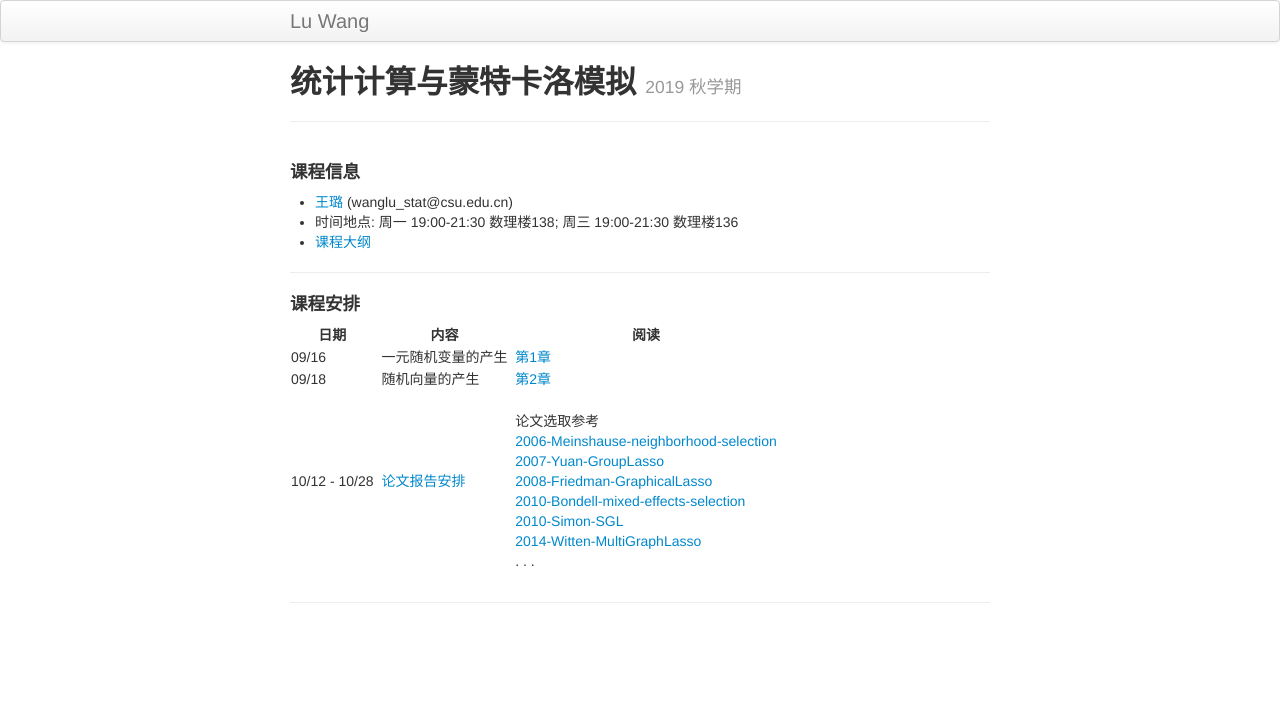
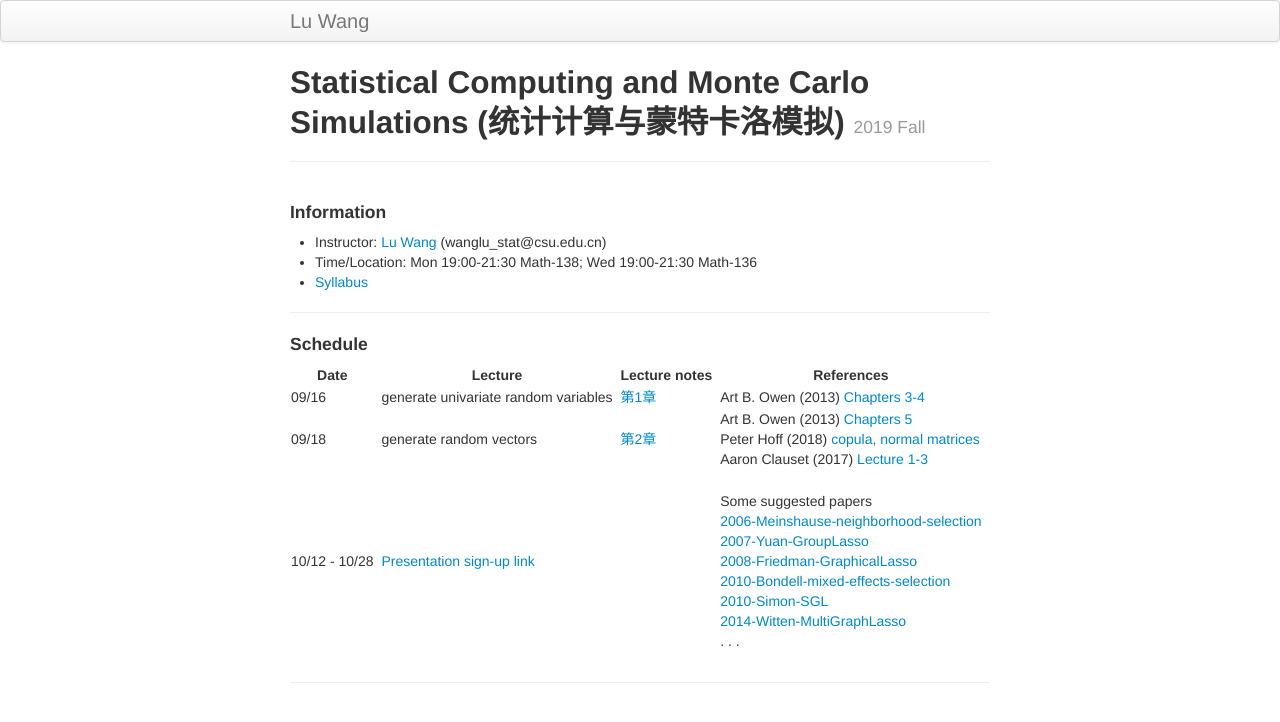
Before and after one commit to wangronglu/StatisticalComputing, a Jekyll site: the page built from index.md, in a window 1280 px wide. Shown: the top 722 px of the page. Built offline with Jekyll 4.4.1, drawn with Linux system fonts in a browser that asks for light colours.

Commit message:
Update index.md

```diff
--- a/index.md
+++ b/index.md
@@ -1,20 +1,20 @@
 ---
 layout: page
-title: 统计计算与蒙特卡洛模拟
-tagline: 2019 秋学期
-description: 课程网站
+title: Statistical Computing and Monte Carlo Simulations (统计计算与蒙特卡洛模拟)
+tagline: 2019 Fall
+description: Course Website
 ---
 
-#### 课程信息
-* [王璐](http://faculty.csu.edu.cn/wanglu) (wanglu_stat@csu.edu.cn)
-* 时间地点: 周一 19:00-21:30 数理楼138; 周三 19:00-21:30 数理楼136
-* [课程大纲](Lectures/syllabus.pdf)
+#### Information
+* Instructor: [Lu Wang](http://faculty.csu.edu.cn/wanglu) (wanglu_stat@csu.edu.cn)
+* Time/Location: Mon 19:00-21:30 Math-138; Wed 19:00-21:30 Math-136
+* [Syllabus](Lectures/syllabus.pdf)
 
 ---
-#### 课程安排
+#### Schedule
 
-| 日期 | | 内容 | |  阅读  |
-|---------------|---|--------------------------------|---|----------|
-| 09/16 || 一元随机变量的产生   ||  [第1章](Lectures/random_generator_online.pdf) |
-| 09/18 || 随机向量的产生   ||  [第2章](Lectures/random_vector_online.pdf) |
-| 10/12 - 10/28 ||  [论文报告安排](https://docs.qq.com/sheet/DRHdUU1hIeVB5Z2ln?c=B32A0A0)  || <br> 论文选取参考 <br> [2006-Meinshause-neighborhood-selection](Papers/2006-Meinshausen-neighborhood-selection.pdf) <br> [2007-Yuan-GroupLasso](Papers/2007-Yuan-GroupLasso.pdf) <br> [2008-Friedman-GraphicalLasso](Papers/2008-Friedman-GraphicalLasso.pdf) <br> [2010-Bondell-mixed-effects-selection](Papers/2010-Bondell-LMMsel.pdf) <br> [2010-Simon-SGL](Papers/2010-Simon-SGLpaper.pdf) <br> [2014-Witten-MultiGraphLasso](Papers/2014-Witten-TwoGaussNet.pdf) <br> . . . |
+| Date | | Lecture | |  Lecture notes  | | References |
+|---------------|---|--------------------------------|---|----------|---|--------------------------------------------|
+| 09/16 || generate univariate random variables ||  [第1章](Lectures/random_generator_online.pdf) || Art B. Owen (2013) [Chapters 3-4](https://statweb.stanford.edu/~owen/mc/) |
+| 09/18 ||generate random vectors   ||  [第2章](Lectures/random_vector_online.pdf) || Art B. Owen (2013) [Chapters 5](https://statweb.stanford.edu/~owen/mc/) <br> Peter Hoff (2018) [copula, normal matrices](http://www2.stat.duke.edu/~pdh10/Teaching/832/Notes/) <br> Aaron Clauset (2017) [Lecture 1-3](http://tuvalu.santafe.edu/~aaronc/courses/5352/) |
+| 10/12 - 10/28 ||  [Presentation sign-up link](https://docs.qq.com/sheet/DRHdUU1hIeVB5Z2ln?c=B32A0A0)  ||  || <br> Some suggested papers <br> [2006-Meinshause-neighborhood-selection](Papers/2006-Meinshausen-neighborhood-selection.pdf) <br> [2007-Yuan-GroupLasso](Papers/2007-Yuan-GroupLasso.pdf) <br> [2008-Friedman-GraphicalLasso](Papers/2008-Friedman-GraphicalLasso.pdf) <br> [2010-Bondell-mixed-effects-selection](Papers/2010-Bondell-LMMsel.pdf) <br> [2010-Simon-SGL](Papers/2010-Simon-SGLpaper.pdf) <br> [2014-Witten-MultiGraphLasso](Papers/2014-Witten-TwoGaussNet.pdf) <br> . . . |
```
